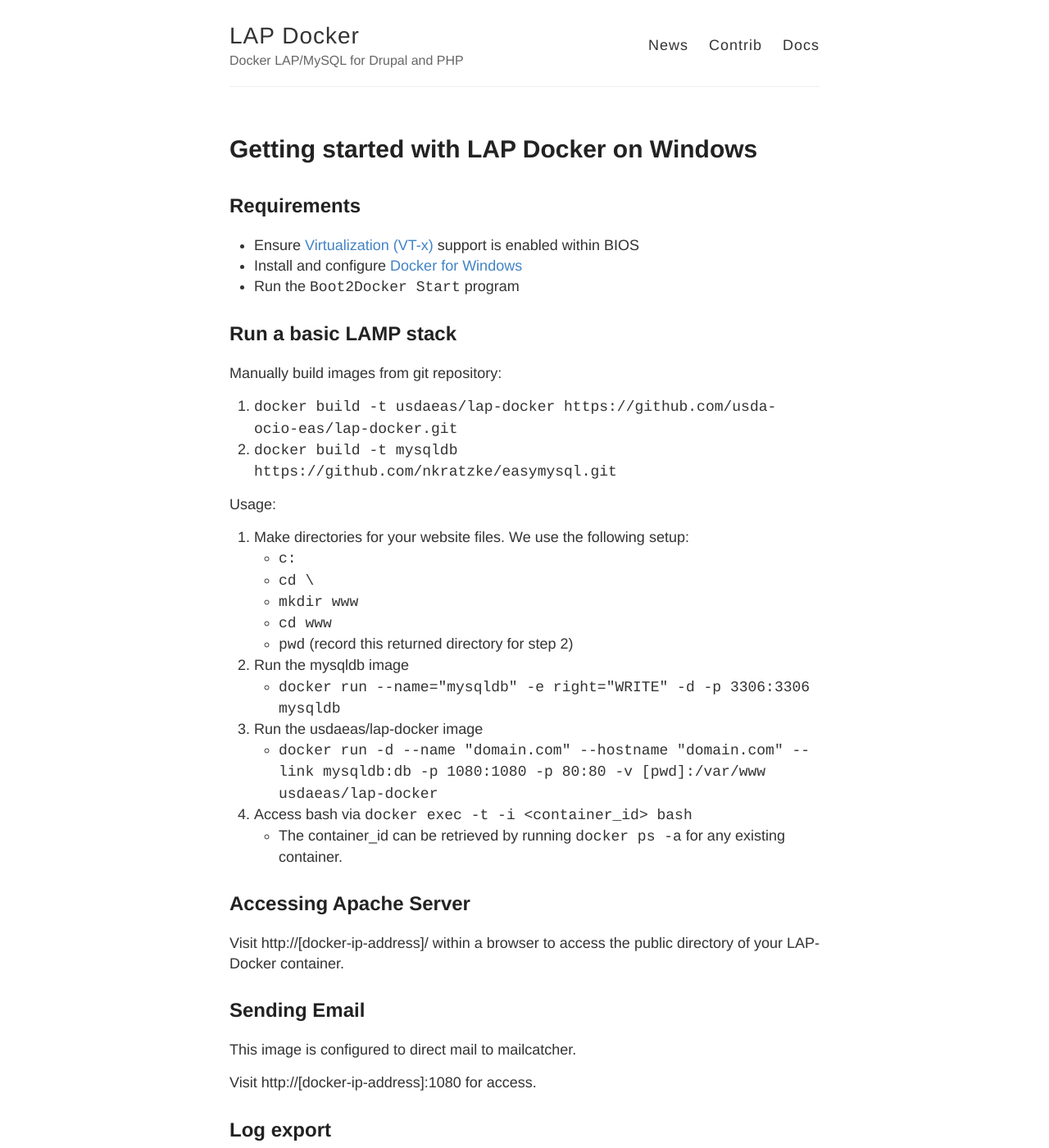
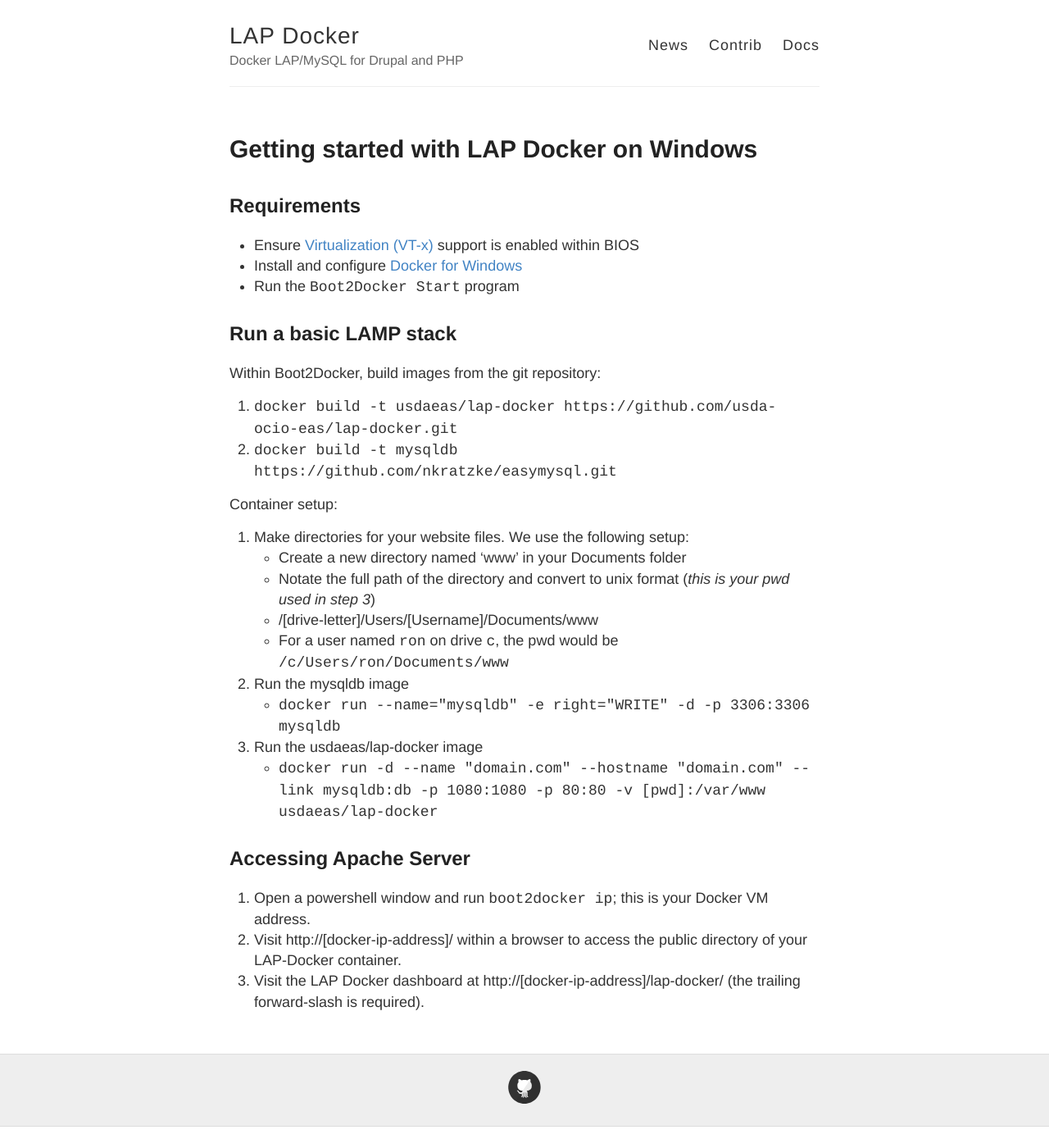
Before and after one commit to hedinfaok/lap-docker, a Jekyll site: the page built from _docs/windows/getting-started.md, in a window 1280 px wide and 1400 px high. Shown: the whole window at 82% size. Built offline with Jekyll 4.4.1, drawn with Linux system fonts in a browser that asks for light colours; Markdown is read by kramdown in place of the engine named in the settings; some of the changed text lies outside the part shown.

Commit message:
Clarify LAP Docker setup and access instructions.

```diff
--- a/_docs/windows/getting-started.md
+++ b/_docs/windows/getting-started.md
@@ -14,42 +14,25 @@
 Run a basic LAMP stack
 ----------
 
-Manually build images from git repository:
+Within Boot2Docker, build images from the git repository:
 
 1. `docker build -t usdaeas/lap-docker https://github.com/usda-ocio-eas/lap-docker.git`
 2. `docker build -t mysqldb https://github.com/nkratzke/easymysql.git`
 
-Usage:
+Container setup:
 
 1. Make directories for your website files. We use the following setup:
- - `c:`
- - `cd \`
- - `mkdir www`
- - `cd www`
- - `pwd` (record this returned directory for step 2)
+ - Create a new directory named 'www' in your Documents folder
+ - Notate the full path of the directory and convert to unix format (*this is your pwd used in step 3*)
+   - /[drive-letter]/Users/[Username]/Documents/www
+   - For a user named `ron` on drive `c`, the pwd would be `/c/Users/ron/Documents/www`
 2. Run the mysqldb image
  - `docker run --name="mysqldb" -e right="WRITE" -d -p 3306:3306 mysqldb`
 3. Run the usdaeas/lap-docker image
  - `docker run -d --name "domain.com" --hostname "domain.com" --link mysqldb:db -p 1080:1080 -p 80:80 -v [pwd]:/var/www usdaeas/lap-docker`
-5. Access bash via `docker exec -t -i <container_id> bash`
- - The container_id can be retrieved by running `docker ps -a` for any existing container.
 
 Accessing Apache Server
 -----------------------
-
-Visit http://[docker-ip-address]/ within a browser to access the public directory of your LAP-Docker container.
-
-
-Sending Email
--------------
-
-This image is configured to direct mail to mailcatcher.
-
-Visit http://[docker-ip-address]:1080 for access.
-
-
-Log export
----------------
-
-- Export log files from docker: `docker cp domain.com:/var/log domain.com_logs`
-- Look for messages at boot for diagnostics.
+1. Open a powershell window and run `boot2docker ip`; this is your Docker VM address.
+2. Visit http://[docker-ip-address]/ within a browser to access the public directory of your LAP-Docker container.
+3. Visit the LAP Docker dashboard at http://[docker-ip-address]/lap-docker/ (the trailing forward-slash is required).
```
Also changed, not shown: _docs/mac/getting-started.md (+4 -18 lines).
